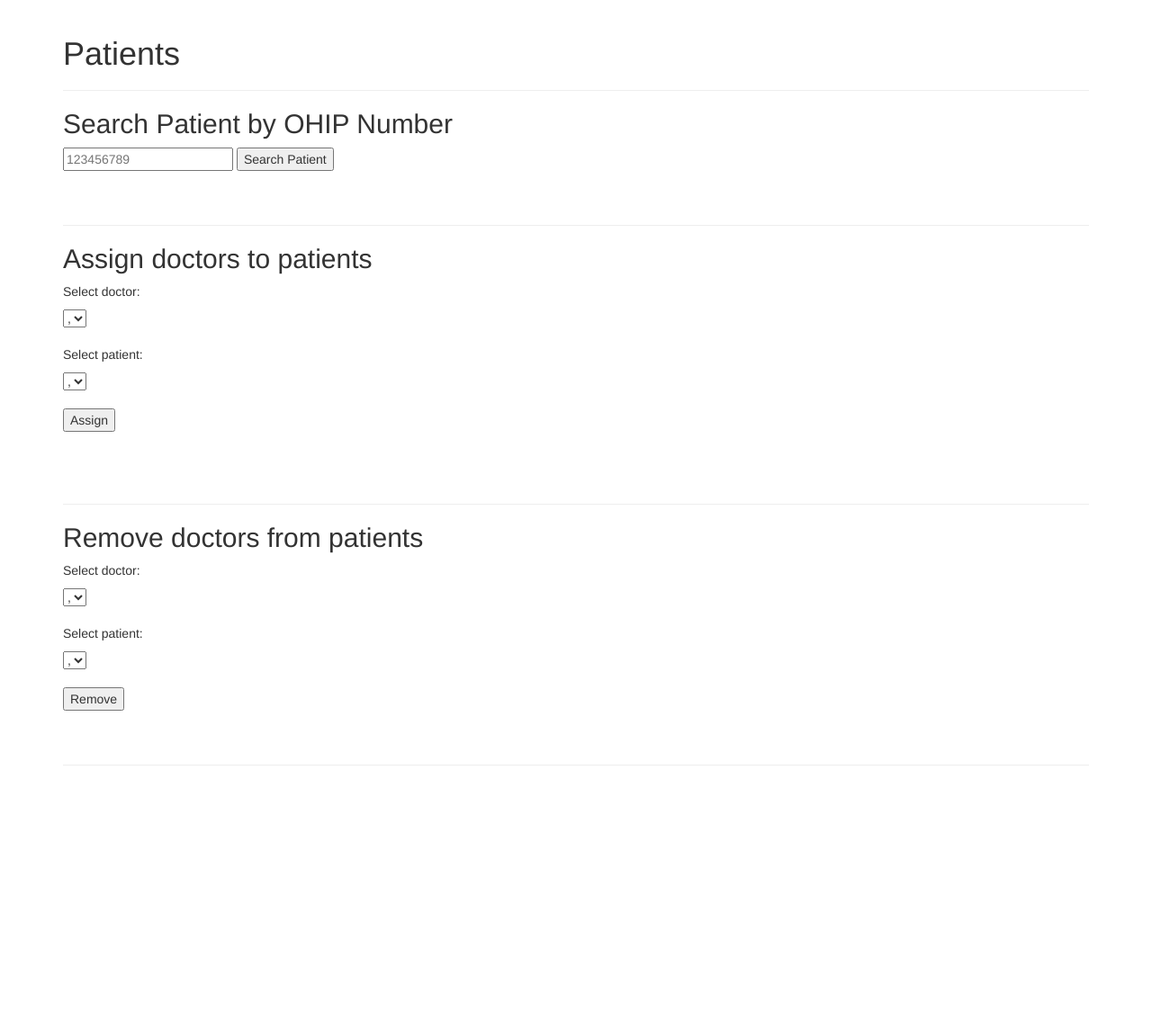
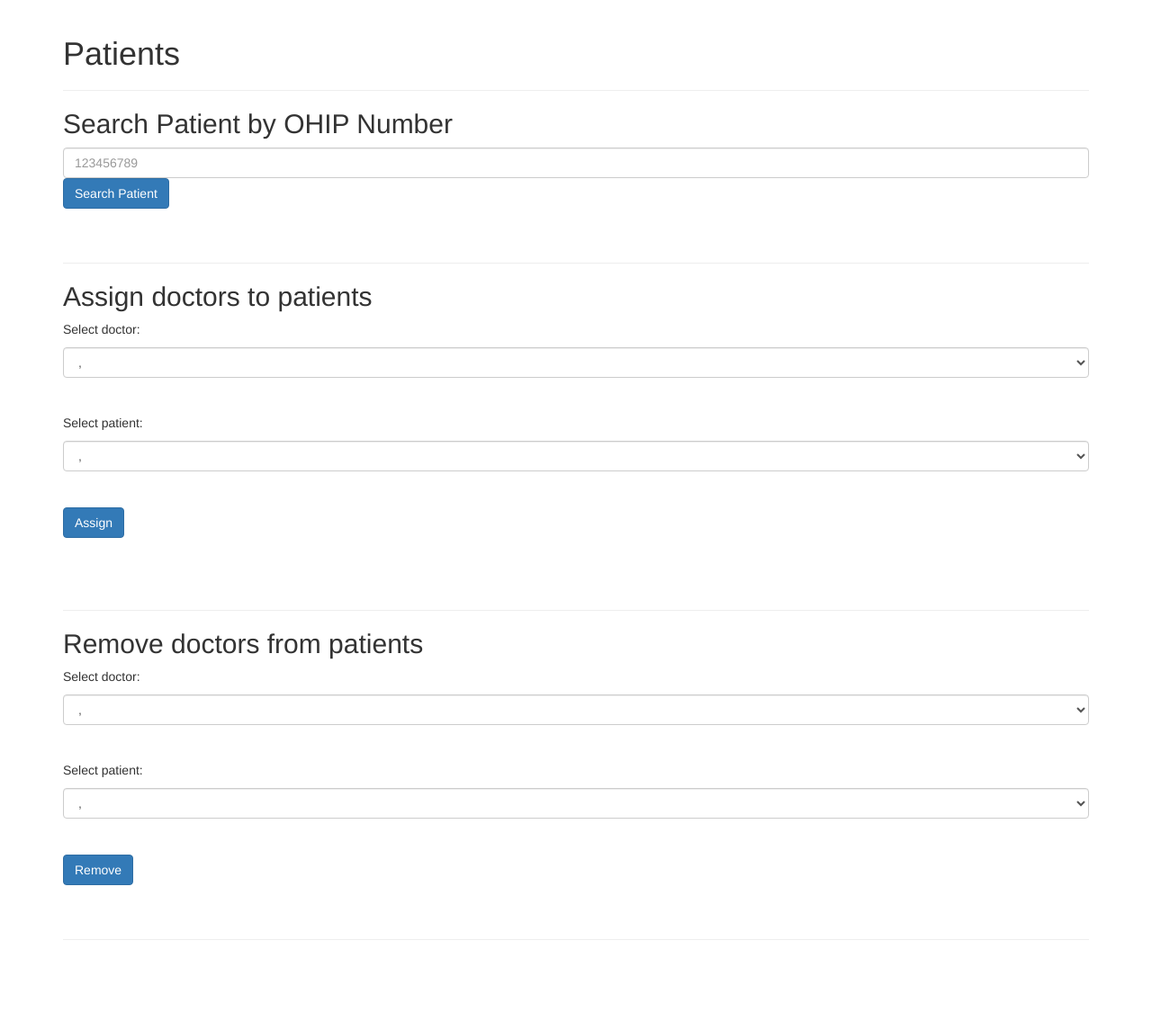
Before and after one commit to cricha88/assign3cs3319, a PHP site: page /patient.php in a window 1280 px wide. Shown: the part 52-1197 px from the top of the page at 90% size. Before the commit the page ends 903 px from the top, so only its background shows below. Run offline with PHP 8.4, Linux system fonts and the light colour scheme; tables that the repository leaves empty or names only in its code hold one stand-in row (values such as "Sample post"); data that the repository does not hold is empty.

Commit message:
Adding CSS on patient page

```diff
--- a/doctor.php
+++ b/doctor.php
@@ -2,7 +2,7 @@
 <html>
 <head>
 	<title>Doctor Database</title>
-	<!-- <link rel="stylesheet" type="text/css" href="index.css"> -->
+	<link rel="stylesheet" type="text/css" href="index.css">
 	<meta charset="utf-8">
 	<meta name="viewport" content="width=device-width, initial-scale=1">
 	<link rel="stylesheet" href="https://maxcdn.bootstrapcdn.com/bootstrap/3.4.0/css/bootstrap.min.css">
@@ -11,6 +11,7 @@
 </head>
 <body>
 
+<!-- Navigation Bar -->
 <nav class="navbar navbar-inverse">
   	<div class="container-fluid">
     	<div class="navbar-header">
--- a/hospital.php
+++ b/hospital.php
@@ -11,6 +11,7 @@
 </head>
 <body>
 
+<!-- Navigation bar -->
 <nav class="navbar navbar-inverse">
   	<div class="container-fluid">
     	<div class="navbar-header">
--- a/patient.php
+++ b/patient.php
@@ -11,6 +11,7 @@
 </head>
 <body>
 
+<!-- Navigation bar -->
 <nav class="navbar navbar-inverse">
   	<div class="container-fluid">
     	<div class="navbar-header">
@@ -30,14 +31,15 @@
 ?>
 
 <div class="container">
+	<!-- Patients Page -->
 	<h1>Patients</h1>
 	<hr>
 
 	<!--Search Patient by OHIP Number-->
 	<h2>Search Patient by OHIP Number</h2>
 	<form action="" method="post" enctype="">
-<input type="text" name="whichpatient" placeholder="123456789">
-<input type="submit" value="Search Patient">
+	<input class="form-control" type="text" name="whichpatient" placeholder="123456789">
+	<input class="btn btn-primary" type="submit" value="Search Patient">
 	<br/>
 	</form>
 	<br/>
@@ -46,60 +48,68 @@
 			include "getpatient.php";
 		}
 	?>
+	<br/>
+	<hr>
 
 
-<br/>
-<hr>
 	<!--Assign doctors to patients-->
 	<h2>Assign doctors to patients</h2>
 	<form action="" method="post" enctype="mutipart/form-data">
+	<!-- Dropdown for all current doctors -->
 	<p>Select doctor: </p>
-<select name="whichdocassign" id="whichdocassign">
+	<select class="form-control" name="whichdocassign" id="whichdocassign">
 	  	<?php
 			include "getdoctorsdrop.php";
 		?>
 	</select>
 	<br/><br/>
+	<!-- Dropdown for all current patients -->
 	<p>Select patient: </p>
-<select name="whichpatassign" id="whichpatassign">
+	<select class="form-control" name="whichpatassign" id="whichpatassign">
 	  	<?php
 			include "getpatientsdrop.php";
 		?>
 	</select>
 	<br/><br/>
-<input type="submit" value="Assign">
+	<!-- Button to assign doctors tp patients -->
+	<input class="btn btn-primary" type="submit" value="Assign">
 	</form>
 	<br/><br/>
+	<!-- Place the output from assigndoc.php if posted -->
 	<?php
 	if (isset($_POST['whichdocassign']) && isset($_POST['whichpatassign'])) {
 		include "assigndoc.php";
 	}
 	?>
+	<br/>
+	<hr>
 
 
 
-<br/>
-<hr>
 	<!--Remove doctors from patients-->
 	<h2>Remove doctors from patients</h2>
 	<form action="" method="post" enctype="mutipart/form-data">
+	<!-- Dropdown for all current doctors -->
 	<p>Select doctor: </p>
-<select name="whichdocremove" id="whichdocremove">
+	<select class="form-control" name="whichdocremove" id="whichdocremove">
 	  	<?php
 			include "getdoctorsdrop.php";
 		?>
 	</select>
 	<br/><br/>
+	<!-- Dropdown for all current patients -->
 	<p>Select patient: </p>
-<select name="whichpatremove" id="whichpatremove">
+	<select class="form-control" name="whichpatremove" id="whichpatremove">
 	  	<?php
 			include "getpatientsdrop.php";
 		?>
 	</select>
 	<br/><br/>
-<input type="submit" value="Remove">
+	<!-- Button to remove doctors from patients -->
+	<input class="btn btn-primary" type="submit" value="Remove">
 	</form>
 	<br/><br/>
+	<!-- Place the output from removedoc.php if posted -->
 	<?php
 	if (isset($_POST['whichdocremove']) && isset($_POST['whichpatremove'])) {
 		include "removedoc.php";
```
Lines whose indentation alone changed are shown as unchanged.
